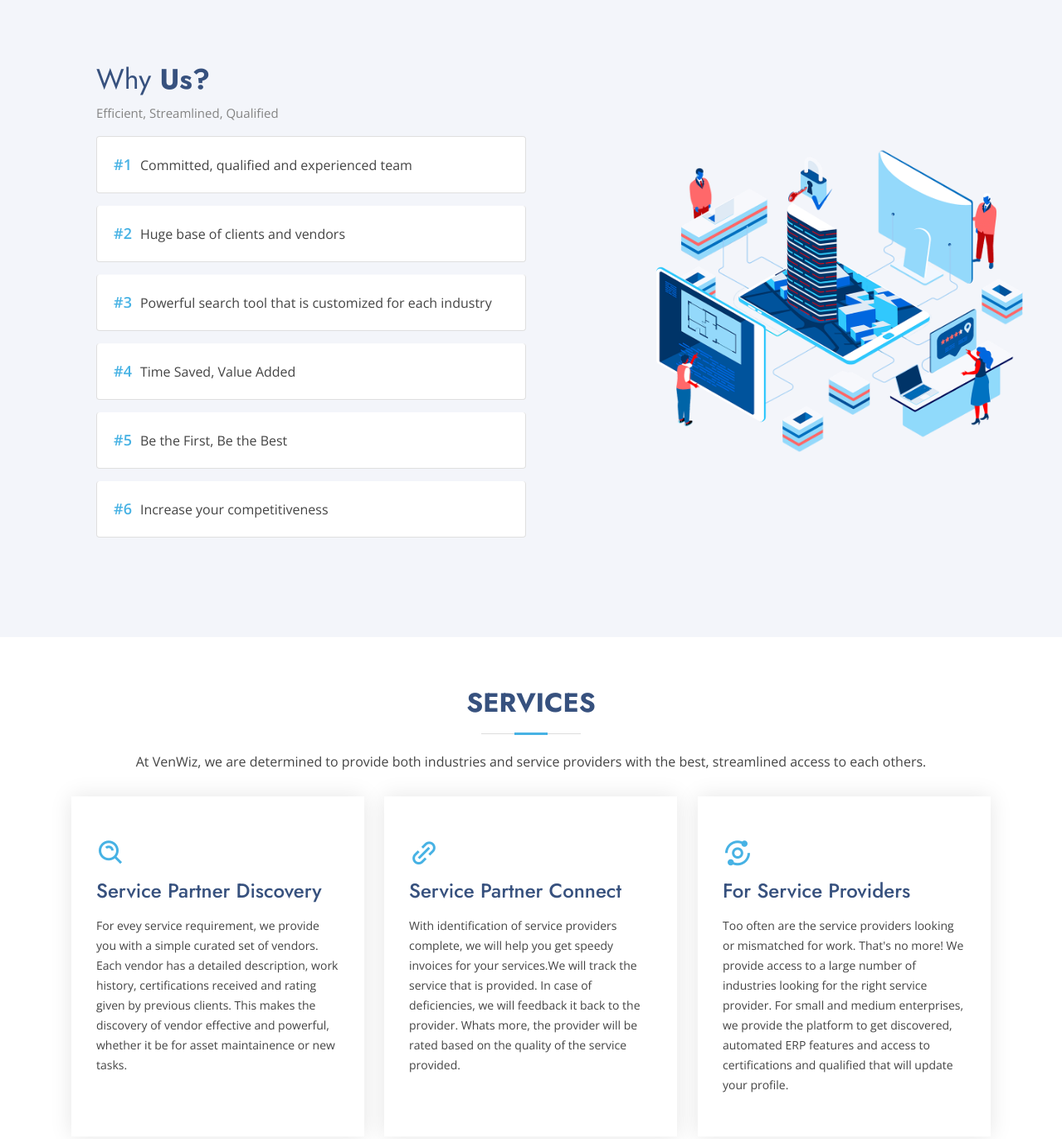
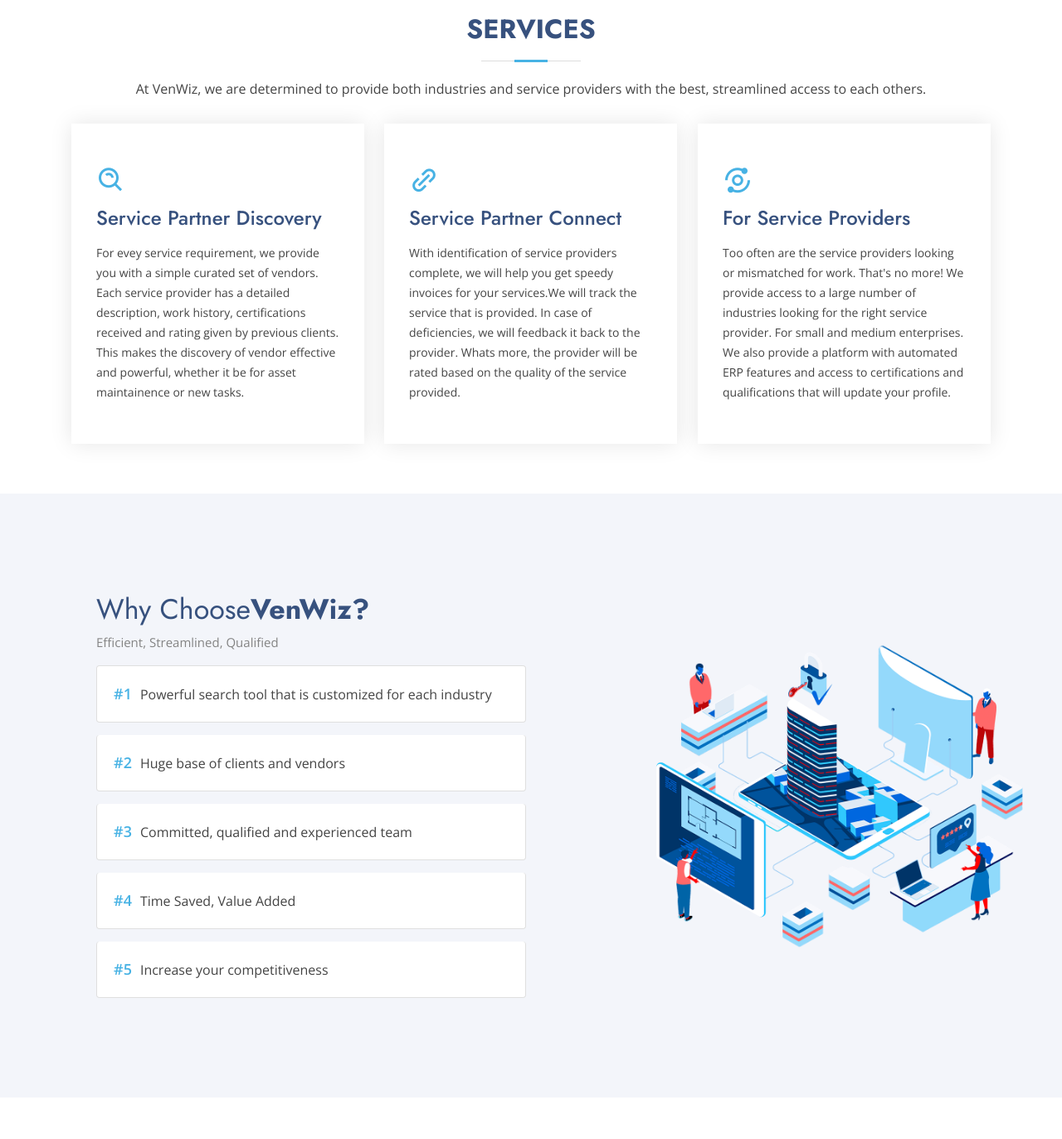
Before and after one commit to BharadwajYellapragada/venwiz, a plain HTML site: page index.html in a window 1280 px wide. Shown: the part 1000-2373 px from the top of the page at 83% size. Drawn offline with nearby package versions, Linux system fonts and the light colour scheme.

Commit message:
26th,Aug changes

```diff
--- a/index.html
+++ b/index.html
@@ -18,6 +18,7 @@
 
   <!-- Vendor CSS Files -->
   <link href="assets/vendor/bootstrap/css/bootstrap.min.css" rel="stylesheet">
+  <link href="assets/vendor/icofont/icofont.min.css" rel="stylesheet">
   <link href="assets/vendor/boxicons/css/boxicons.min.css" rel="stylesheet">
   <link href="assets/vendor/remixicon/remixicon.css" rel="stylesheet">
   <link href="assets/vendor/aos/aos.css" rel="stylesheet">
@@ -56,9 +57,9 @@
         <div class="col-lg-6 d-flex flex-column justify-content-center pt-4 pt-lg-0 order-2 order-lg-1" data-aos="fade-up" data-aos-delay="200">
           <h1>The One Stop Solution</h1>
           <h2>for all your vendor requirements</h2>
-          <div class="d-lg-flex">
+          <!-- <div class="d-lg-flex">
             <a href="#contact" class="btn-get-started scrollto">Know More</a>
-          </div>
+          </div> -->
         </div>
         <div class="col-lg-6 order-1 order-lg-2 hero-img" data-aos="zoom-in" data-aos-delay="200">
           <img src="assets/img/hero-img.png" class="img-fluid animated" alt="">
@@ -71,7 +72,7 @@
   <main id="main">
 
     <!-- ======= About Us Section ======= -->
-    <section id="about" class="about">
+    <section id="about" class="about section-bg">
       <div class="container" data-aos="fade-up">
 
         <div class="section-title">
@@ -85,42 +86,8 @@
       </div>
     </section><!-- End About Us Section -->
 
-    <!-- ======= Why Us Section ======= -->
-    <section id="why-us" class="why-us section-bg">
-      <div class="container-fluid" data-aos="fade-up">
-
-        <div class="row">
-
-          <div class="col-lg-7 d-flex flex-column justify-content-center align-items-stretch  order-2 order-lg-1">
-
-            <div class="content">
-              <h3>Why <strong>Us?</strong></h3>
-              <p>
-                Efficient, Streamlined, Qualified
-              </p>
-            </div>
-
-            <div class="accordion-list">
-              <ul class="list-group">
-                <li class="list-group-item"><span>#1</span>Committed, qualified and experienced team</li>
-                <li class="list-group-item"><span>#2</span>Huge base of clients and vendors</li>
-                <li class="list-group-item"><span>#3</span>Powerful search tool that is customized for each industry</li>
-                <li class="list-group-item"><span>#4</span>Time Saved, Value Added</li>
-                <li class="list-group-item"><span>#5</span>Be the First, Be the Best</li>
-                <li class="list-group-item"><span>#6</span>Increase your competitiveness</li>
-              </ul>
-            </div>
-
-          </div>
-
-          <div class="col-lg-5 align-items-stretch order-1 order-lg-2 img" style='background-image: url("assets/img/why-us.png");' data-aos="zoom-in" data-aos-delay="150">&nbsp;</div>
-        </div>
-
-      </div>
-    </section><!-- End Why Us Section -->
-
     <!-- ======= Services Section ======= -->
-    <section id="services" class="services ">
+    <section id="services" class="services">
       <div class="container" data-aos="fade-up">
 
         <div class="section-title">
@@ -134,7 +101,7 @@
             <div class="icon-box">
               <div class="icon"><i class="bx bx-search-alt"></i></div>
               <h4><a href="">Service Partner Discovery</a></h4>
-              <p>For evey service requirement, we provide you with a simple curated set of vendors. Each vendor has a detailed description, work history, certifications received and rating given by previous clients. This makes the discovery of vendor effective and powerful, whether it be for asset maintainence or new tasks.</p>
+              <p>For evey service requirement, we provide you with a simple curated set of vendors. Each service provider has a detailed description, work history, certifications received and rating given by previous clients. This makes the discovery of vendor effective and powerful, whether it be for asset maintainence or new tasks.</p>
             </div>
           </div>
 
@@ -150,7 +117,7 @@
             <div class="icon-box">
               <div class="icon"><i class="bx bx-analyse"></i></div>
               <h4><a href="">For Service Providers</a></h4>
-              <p>Too often are the service providers looking or mismatched for work. That's no more! We provide access to a large number of industries looking for the right service provider. For small and medium enterprises, we provide the platform to get discovered, automated ERP features and access to certifications and qualified that will update your profile.</p>
+              <p>Too often are the service providers looking or mismatched for work. That's no more! We provide access to a large number of industries looking for the right service provider. For small and medium enterprises. We also provide a platform with automated ERP features and access to certifications and qualifications that will update your profile.</p>
             </div>
           </div>
 
@@ -159,8 +126,42 @@
       </div>
     </section><!--End Services Section-->
 
+    <!-- ======= Why Us Section ======= -->
+    <section id="why-us" class="why-us section-bg">
+      <div class="container-fluid" data-aos="fade-up">
+
+        <div class="row">
+
+          <div class="col-lg-7 d-flex flex-column justify-content-center align-items-stretch  order-2 order-lg-1">
+
+            <div class="content">
+              <h3>Why Choose<strong>VenWiz?</strong></h3>
+              <p>
+                Efficient, Streamlined, Qualified
+              </p>
+            </div>
+
+            <div class="accordion-list">
+              <ul class="list-group">
+                <li class="list-group-item"><span>#1</span>Powerful search tool that is customized for each industry</li>
+                <li class="list-group-item"><span>#2</span>Huge base of clients and vendors</li>
+                <li class="list-group-item"><span>#3</span>Committed, qualified and experienced team</li>
+                <li class="list-group-item"><span>#4</span>Time Saved, Value Added</li>
+                <!-- <li class="list-group-item"><span>#5</span>Be the First, Be the Best</li> -->
+                <li class="list-group-item"><span>#5</span>Increase your competitiveness</li>
+              </ul>
+            </div>
+
+          </div>
+
+          <div class="col-lg-5 align-items-stretch order-1 order-lg-2 img" style='background-image: url("assets/img/why-us.png");' data-aos="zoom-in" data-aos-delay="150">&nbsp;</div>
+        </div>
+
+      </div>
+    </section><!-- End Why Us Section -->
+
     <!-- ======= Team Section ======= -->
-    <section id="team" class="team section-bg">
+    <section id="team" class="team ">
       <div class="container" data-aos="fade-up">
 
         <div class="section-title">
@@ -172,7 +173,7 @@
 
           <div class="col-lg-6">
             <div class="member d-flex align-items-start" data-aos="zoom-in" data-aos-delay="100">
-              <div class="pic"><img src="assets/img/team/team-1.jpg" class="img-fluid" alt=""></div>
+              <div class="pic"><img src="assets/img/team/rajesh-reddy.jpg" class="img-fluid" alt=""></div>
               <div class="member-info">
                 <h4>Mr. Rajesh Reddy</h4>
                 <span>Founder</span>
@@ -185,7 +186,7 @@
 
           <div class="col-lg-6 mt-4 mt-lg-0">
             <div class="member d-flex align-items-start" data-aos="zoom-in" data-aos-delay="200">
-              <div class="pic"><img src="assets/img/team/team-2.jpg" class="img-fluid" alt=""></div>
+              <div class="pic"><img src="assets/img/team/sandesh.jpg" class="img-fluid" alt=""></div>
               <div class="member-info">
                 <h4>Mr.Sandesh</h4>
                 <span>Founder</span>
@@ -201,7 +202,7 @@
     </section><!--End Team Section-->
 
     <!-- ======= Contact Section ======= -->
-    <section id="contact" class="contact">
+    <section id="contact" class="contact section-bg">
       <div class="container" data-aos="fade-up">
 
         <div class="section-title">
```
Also changed, not shown: assets/img/team/rajesh-reddy.jpg (added), assets/img/team/sandesh.jpg (added).
